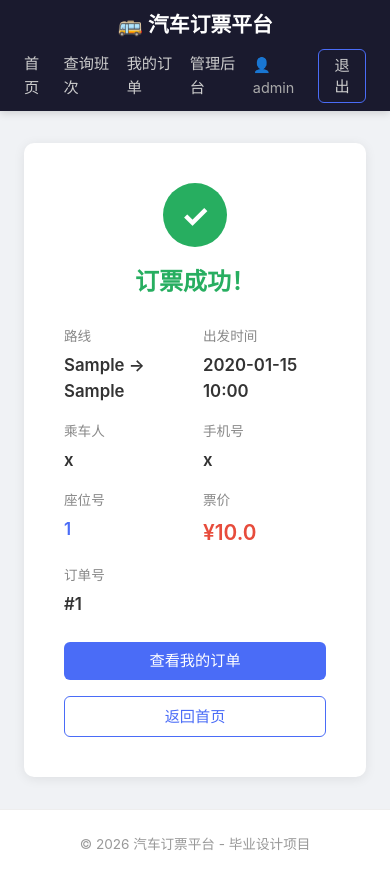
After one commit to TD-ding/car-ticket-platform, a Flask app: page /booking_success/1 in a window 390 px wide. The commit adds this page. Run offline with Flask 3, Linux system fonts and the light colour scheme; a user stored in the database is signed in; tables that the repository leaves empty hold one stand-in row (values such as "Sample post").

Commit message:
fix: 第二轮功能与体验优化
- 表单校验: 管理员添加/编辑班次时校验时间格式、到达>出发、票价>0，错误保留已填数据
- 编辑余票联动: 修改总座位数时自动调整余票(available_seats)
- 防重复订票: 同一用户不能对同一班次重复预订有效订单
- 取消班次关联订单: 管理员取消班次时自动取消所有已支付订单
- 订票成功页: 新增 booking_success 页面展示完整订单详情，不再闪跳
- 键盘无障碍: 班次卡片从 onclick div 改为 <a> 标签，支持 Tab 导航和 focus 样式
- 手机端表格: 所有表格用 .table-responsive 横向滚动容器包裹
- 防双击提交: JS 监听表单 submit 事件，禁用按钮 5 秒防止重复提交

```diff
--- a/app.py
+++ b/app.py
@@ -69,6 +69,37 @@ def _is_safe_url(target):
 
 def _escape_like(s):
     return s.replace("\\", "\\\\").replace("%", "\\%").replace("_", "\\_")
+
+
+def _validate_schedule_form(form, schedule=None):
+    errors = []
+    try:
+        dep_time = datetime.strptime(form["departure_time"], "%Y-%m-%dT%H:%M")
+    except (ValueError, KeyError):
+        errors.append("出发时间格式不正确")
+        dep_time = None
+    try:
+        arr_time = datetime.strptime(form["arrival_time"], "%Y-%m-%dT%H:%M")
+    except (ValueError, KeyError):
+        errors.append("到达时间格式不正确")
+        arr_time = None
+    if dep_time and arr_time and arr_time <= dep_time:
+        errors.append("到达时间必须晚于出发时间")
+    try:
+        price = float(form["price"])
+        if price <= 0:
+            errors.append("票价必须大于0")
+    except (ValueError, KeyError):
+        errors.append("票价格式不正确")
+        price = None
+    try:
+        total = int(form.get("total_seats", 40))
+        if total <= 0:
+            errors.append("座位数必须大于0")
+    except (ValueError, KeyError):
+        errors.append("座位数格式不正确")
+        total = None
+    return errors
 
 
 # ── Auth ──────────────────────────────────────────────────────────────────────
@@ -187,12 +218,24 @@ def schedule_detail(schedule_id):
 @app.route("/book/<int:schedule_id>", methods=["GET", "POST"])
 @login_required
 def book(schedule_id):
+    schedule = db.session.get(Schedule, schedule_id)
+    if not schedule or schedule.status != "active":
+        flash("该班次不可预订", "danger")
+        return redirect(url_for("index"))
+
     if request.method == "POST":
         passenger_name = request.form.get("passenger_name", "").strip()
         passenger_phone = request.form.get("passenger_phone", "").strip()
         if not passenger_name or not passenger_phone:
             flash("请填写乘车人信息", "danger")
-            return redirect(url_for("book", schedule_id=schedule_id))
+            return render_template("booking.html", schedule=schedule)
+
+        existing = Order.query.filter_by(
+            user_id=current_user.id, schedule_id=schedule_id,
+        ).filter(Order.order_status != "cancelled").first()
+        if existing:
+            flash("您已预订过该班次，不能重复订票", "warning")
+            return redirect(url_for("schedule_detail", schedule_id=schedule_id))
 
         stmt = select(Schedule).where(
             Schedule.id == schedule_id, Schedule.status == "active"
@@ -218,14 +261,18 @@ def book(schedule_id):
         schedule.available_seats -= 1
         db.session.add(order)
         db.session.commit()
-        flash(f"订票成功！座位号: {seat_number}", "success")
-        return redirect(url_for("my_orders"))
+        return redirect(url_for("booking_success", order_id=order.id))
 
-    schedule = db.session.get(Schedule, schedule_id)
-    if not schedule or schedule.status != "active":
-        flash("该班次不可预订", "danger")
-        return redirect(url_for("index"))
     return render_template("booking.html", schedule=schedule)
+
+
+@app.route("/booking_success/<int:order_id>")
+@login_required
+def booking_success(order_id):
+    order = db.session.get(Order, order_id)
+    if not order or order.user_id != current_user.id:
+        abort(403)
+    return render_template("booking_success.html", order=order)
 
 
 @app.route("/my_orders")
@@ -287,6 +334,12 @@ def admin_schedules():
 @admin_required
 def admin_schedule_new():
     if request.method == "POST":
+        errors = _validate_schedule_form(request.form)
+        if errors:
+            for e in errors:
+                flash(e, "danger")
+            return render_template("admin/schedule_form.html", schedule=None, form_data=dict(request.form))
+
         total = int(request.form.get("total_seats", 40))
         s = Schedule(
             departure=request.form["departure"],
@@ -301,7 +354,7 @@ def admin_schedule_new():
         db.session.commit()
         flash("班次已添加", "success")
         return redirect(url_for("admin_schedules"))
-    return render_template("admin/schedule_form.html", schedule=None)
+    return render_template("admin/schedule_form.html", schedule=None, form_data={})
 
 
 @app.route("/admin/schedules/<int:schedule_id>/edit", methods=["GET", "POST"])
@@ -311,16 +364,27 @@ def admin_schedule_edit(schedule_id):
     if not schedule:
         abort(404)
     if request.method == "POST":
+        errors = _validate_schedule_form(request.form)
+        if errors:
+            for e in errors:
+                flash(e, "danger")
+            return render_template("admin/schedule_form.html", schedule=schedule, form_data=dict(request.form))
+
+        new_total = int(request.form.get("total_seats", 40))
+        old_total = schedule.total_seats
+        diff = new_total - old_total
+
         schedule.departure = request.form["departure"]
         schedule.destination = request.form["destination"]
         schedule.departure_time = datetime.strptime(request.form["departure_time"], "%Y-%m-%dT%H:%M")
         schedule.arrival_time = datetime.strptime(request.form["arrival_time"], "%Y-%m-%dT%H:%M")
         schedule.price = float(request.form["price"])
-        schedule.total_seats = int(request.form.get("total_seats", 40))
+        schedule.total_seats = new_total
+        schedule.available_seats = max(0, schedule.available_seats + diff)
         db.session.commit()
         flash("班次已更新", "success")
         return redirect(url_for("admin_schedules"))
-    return render_template("admin/schedule_form.html", schedule=schedule)
+    return render_template("admin/schedule_form.html", schedule=schedule, form_data={})
 
 
 @app.route("/admin/schedules/<int:schedule_id>/cancel", methods=["POST"])
@@ -329,9 +393,19 @@ def admin_schedule_cancel(schedule_id):
     schedule = db.session.get(Schedule, schedule_id)
     if not schedule:
         abort(404)
+
+    paid_orders = Order.query.filter_by(
+        schedule_id=schedule_id, order_status="paid"
+    ).all()
+    for order in paid_orders:
+        order.order_status = "cancelled"
+
     schedule.status = "cancelled"
     db.session.commit()
-    flash("班次已取消", "success")
+    msg = "班次已取消"
+    if paid_orders:
+        msg += f"，{len(paid_orders)} 张相关订单已自动取消"
+    flash(msg, "success")
     return redirect(url_for("admin_schedules"))
 
 
--- a/static/css/style.css
+++ b/static/css/style.css
@@ -206,12 +206,18 @@ a:hover { color: #3451d1; }
     display: flex;
     justify-content: space-between;
     align-items: center;
-    cursor: pointer;
+    color: inherit;
     transition: transform .15s, box-shadow .15s;
 }
-.schedule-card:hover {
+.schedule-card:hover, .schedule-card:focus {
     transform: translateY(-2px);
     box-shadow: 0 4px 16px rgba(0,0,0,.1);
+    color: inherit;
+    text-decoration: none;
+}
+.schedule-card:focus {
+    outline: 2px solid #4a6cf7;
+    outline-offset: 2px;
 }
 
 .schedule-route {
@@ -270,6 +276,48 @@ a:hover { color: #3451d1; }
     margin-bottom: 1.5rem;
 }
 
+/* ── Booking Success ────────────────────────────────────────────────────────── */
+.success-card {
+    max-width: 600px;
+    margin: 0 auto;
+    background: #fff;
+    padding: 2.5rem;
+    border-radius: 10px;
+    box-shadow: 0 2px 12px rgba(0,0,0,.08);
+    text-align: center;
+}
+.success-icon {
+    width: 64px;
+    height: 64px;
+    background: #27ae60;
+    color: #fff;
+    border-radius: 50%;
+    display: flex;
+    align-items: center;
+    justify-content: center;
+    font-size: 2rem;
+    font-weight: 700;
+    margin: 0 auto 1rem;
+}
+.success-card h2 {
+    color: #27ae60;
+    margin-bottom: 1.5rem;
+}
+.success-detail {
+    text-align: left;
+    margin-bottom: 1.5rem;
+}
+.seat-number {
+    color: #4a6cf7;
+    font-size: 1.3rem;
+    font-weight: 700;
+}
+.success-actions {
+    display: flex;
+    gap: 1rem;
+    justify-content: center;
+}
+
 /* ── Badge ──────────────────────────────────────────────────────────────────── */
 .badge {
     display: inline-block;
@@ -285,19 +333,25 @@ a:hover { color: #3451d1; }
 .badge-secondary { background: #e9ecef; color: #495057; }
 
 /* ── Table ──────────────────────────────────────────────────────────────────── */
+.table-responsive {
+    overflow-x: auto;
+    -webkit-overflow-scrolling: touch;
+    border-radius: 10px;
+    box-shadow: 0 2px 12px rgba(0,0,0,.06);
+}
+
 .table {
     width: 100%;
     border-collapse: collapse;
     background: #fff;
-    border-radius: 10px;
-    overflow: hidden;
-    box-shadow: 0 2px 12px rgba(0,0,0,.06);
+    min-width: 700px;
 }
 .table th, .table td {
     padding: .75rem 1rem;
     text-align: left;
     font-size: .9rem;
     border-bottom: 1px solid #eee;
+    white-space: nowrap;
 }
 .table th {
     background: #f8f9fa;
@@ -406,7 +460,6 @@ a:hover { color: #3451d1; }
     .search-form-inline input { width: 100%; }
     .schedule-card { flex-direction: column; gap: .5rem; align-items: flex-start; }
     .schedule-meta { flex-wrap: wrap; }
-    .table { font-size: .8rem; }
-    .table th, .table td { padding: .5rem; }
     .detail-grid { grid-template-columns: 1fr 1fr; }
+    .success-actions { flex-direction: column; }
 }
--- a/static/js/main.js
+++ b/static/js/main.js
@@ -1,5 +1,5 @@
-// Auto-dismiss alerts after 4 seconds
 document.addEventListener("DOMContentLoaded", function () {
+    // Auto-dismiss alerts after 4 seconds
     document.querySelectorAll(".alert").forEach(function (el) {
         setTimeout(function () {
             el.style.transition = "opacity .4s";
@@ -7,4 +7,20 @@ document.addEventListener("DOMContentLoaded", function () {
             setTimeout(function () { el.remove(); }, 400);
         }, 4000);
     });
+
+    // Prevent double-click form submission
+    document.querySelectorAll("form").forEach(function (form) {
+        form.addEventListener("submit", function () {
+            var btn = form.querySelector('button[type="submit"]');
+            if (btn && !btn.disabled) {
+                btn.disabled = true;
+                var original = btn.textContent;
+                btn.textContent = original + "...";
+                setTimeout(function () {
+                    btn.disabled = false;
+                    btn.textContent = original;
+                }, 5000);
+            }
+        });
+    });
 });
--- a/templates/admin/orders.html
+++ b/templates/admin/orders.html
@@ -9,7 +9,7 @@
 {{ admin_nav(active='orders') }}
 
 {% if orders %}
-<table class="table">
+<div class="table-responsive"><table class="table">
     <thead>
         <tr>
             <th>订单号</th>
@@ -53,7 +53,7 @@
         </tr>
         {% endfor %}
     </tbody>
-</table>
+</table></div>
 {{ render_pagination(pagination) }}
 {% else %}
 <p class="text-center">暂无订单</p>
--- a/templates/admin/schedules.html
+++ b/templates/admin/schedules.html
@@ -13,7 +13,7 @@
 </div>
 
 {% if schedules %}
-<table class="table">
+<div class="table-responsive"><table class="table">
     <thead>
         <tr>
             <th>ID</th>
@@ -55,7 +55,7 @@
         </tr>
         {% endfor %}
     </tbody>
-</table>
+</table></div>
 {{ render_pagination(pagination) }}
 {% else %}
 <p class="text-center">暂无班次</p>
--- a/templates/admin/users.html
+++ b/templates/admin/users.html
@@ -9,7 +9,7 @@
 {{ admin_nav(active='users') }}
 
 {% if users %}
-<table class="table">
+<div class="table-responsive"><table class="table">
     <thead>
         <tr>
             <th>ID</th>
@@ -50,7 +50,7 @@
         </tr>
         {% endfor %}
     </tbody>
-</table>
+</table></div>
 {{ render_pagination(pagination) }}
 {% else %}
 <p class="text-center">暂无用户</p>
--- /dev/null
+++ b/templates/booking_success.html
@@ -0,0 +1,45 @@
+{% extends "base.html" %}
+{% block title %}订票成功 - 汽车订票平台{% endblock %}
+
+{% block content %}
+<div class="success-card">
+    <div class="success-icon">✓</div>
+    <h2>订票成功！</h2>
+    <div class="success-detail">
+        <div class="detail-grid">
+            <div class="detail-item">
+                <label>路线</label>
+                <span>{{ order.schedule.departure }} → {{ order.schedule.destination }}</span>
+            </div>
+            <div class="detail-item">
+                <label>出发时间</label>
+                <span>{{ order.schedule.departure_time.strftime('%Y-%m-%d %H:%M') }}</span>
+            </div>
+            <div class="detail-item">
+                <label>乘车人</label>
+                <span>{{ order.passenger_name }}</span>
+            </div>
+            <div class="detail-item">
+                <label>手机号</label>
+                <span>{{ order.passenger_phone }}</span>
+            </div>
+            <div class="detail-item">
+                <label>座位号</label>
+                <span class="seat-number">{{ order.seat_number }}</span>
+            </div>
+            <div class="detail-item">
+                <label>票价</label>
+                <span class="price">¥{{ order.price }}</span>
+            </div>
+            <div class="detail-item">
+                <label>订单号</label>
+                <span>#{{ order.id }}</span>
+            </div>
+        </div>
+    </div>
+    <div class="success-actions">
+        <a href="{{ url_for('my_orders') }}" class="btn btn-primary">查看我的订单</a>
+        <a href="{{ url_for('index') }}" class="btn btn-outline">返回首页</a>
+    </div>
+</div>
+{% endblock %}
--- a/templates/index.html
+++ b/templates/index.html
@@ -20,7 +20,7 @@
 {% if schedules %}
 <div class="schedule-list">
     {% for s in schedules %}
-    <div class="schedule-card" onclick="location.href='{{ url_for('schedule_detail', schedule_id=s.id) }}'">
+    <a href="{{ url_for('schedule_detail', schedule_id=s.id) }}" class="schedule-card">
         <div class="schedule-route">
             <span class="city">{{ s.departure }}</span>
             <span class="arrow">→</span>
@@ -33,7 +33,7 @@
                 余票: {{ s.available_seats }}
             </span>
         </div>
-    </div>
+    </a>
     {% endfor %}
 </div>
 {{ render_pagination(pagination) }}
--- a/templates/my_orders.html
+++ b/templates/my_orders.html
@@ -7,7 +7,7 @@
 <h2>我的订单</h2>
 
 {% if orders %}
-<table class="table">
+<div class="table-responsive"><table class="table">
     <thead>
         <tr>
             <th>订单号</th>
@@ -48,7 +48,7 @@
         </tr>
         {% endfor %}
     </tbody>
-</table>
+</table></div>
 {{ render_pagination(pagination) }}
 {% else %}
 <p class="text-center">暂无订单，去<a href="{{ url_for('index') }}">首页</a>看看吧</p>
--- a/templates/search.html
+++ b/templates/search.html
@@ -29,7 +29,7 @@
 {% if schedules %}
 <div class="schedule-list">
     {% for s in schedules %}
-    <div class="schedule-card" onclick="location.href='{{ url_for('schedule_detail', schedule_id=s.id) }}'">
+    <a href="{{ url_for('schedule_detail', schedule_id=s.id) }}" class="schedule-card">
         <div class="schedule-route">
             <span class="city">{{ s.departure }}</span>
             <span class="arrow">→</span>
@@ -42,7 +42,7 @@
                 余票: {{ s.available_seats }}
             </span>
         </div>
-    </div>
+    </a>
     {% endfor %}
 </div>
 {{ render_pagination(pagination) }}
```
Also changed, not shown: templates/admin/schedule_form.html (+7 -6 lines).
